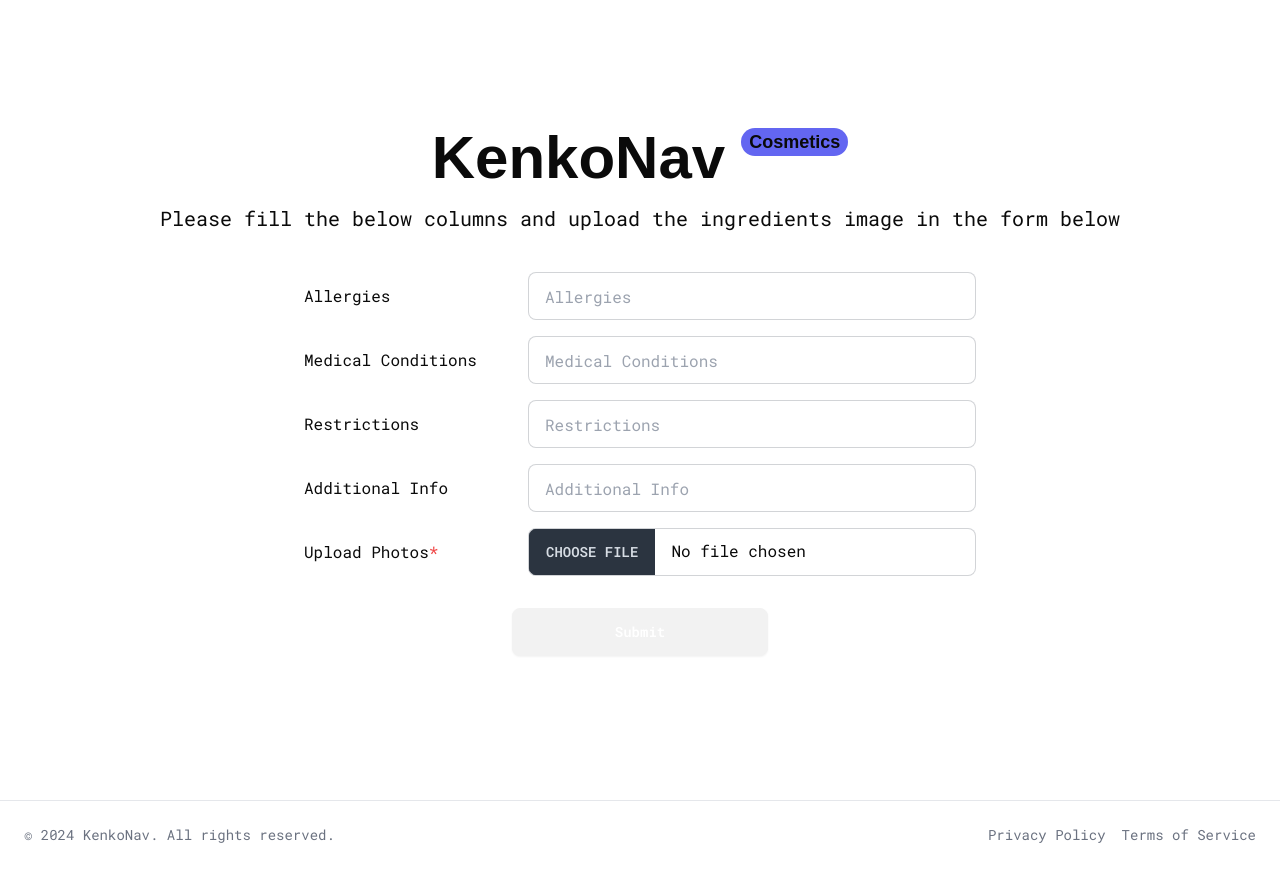
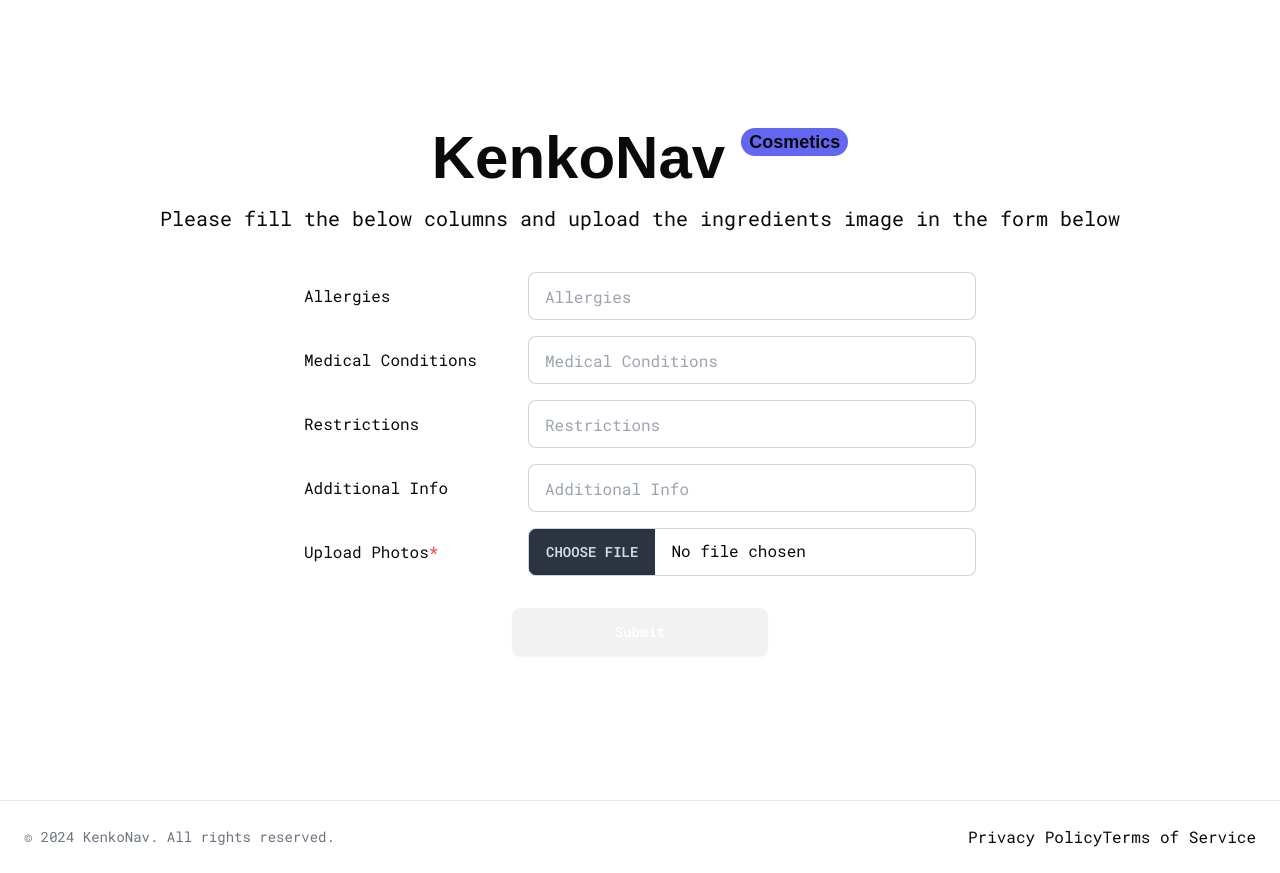
Before and after one commit to nikhilsharma26500/KenkoNav, a React (Vite) app: page /cosmetics in a window 1280 px wide. Built offline with nearby package versions, Linux system fonts and the light colour scheme; a web font is replaced by a local one.

Commit message:
bug fix try 2

```diff
--- a/src/components/footer/footer.tsx
+++ b/src/components/footer/footer.tsx
@@ -1,4 +1,4 @@
-import Link from 'next/link';
+// import Link from 'next/link';
 
 const footer = () => {
     return (
@@ -8,12 +8,12 @@ const footer = () => {
                     &copy; 2024 KenkoNav. All rights reserved.
                 </p>
                 <nav className="flex gap-4 mt-4 sm:mt-0">
-                    <Link className="text-sm text-gray-500 hover:text-gray-900 dark:text-gray-400 dark:hover:text-gray-100" href="#">
+                    {/* <Link className="text-sm text-gray-500 hover:text-gray-900 dark:text-gray-400 dark:hover:text-gray-100" href="#"> */}
                         Privacy Policy
-                    </Link>
-                    <Link className="text-sm text-gray-500 hover:text-gray-900 dark:text-gray-400 dark:hover:text-gray-100" href="#">
+                    {/* </Link> */}
+                    {/* <Link className="text-sm text-gray-500 hover:text-gray-900 dark:text-gray-400 dark:hover:text-gray-100" href="#"> */}
                         Terms of Service
-                    </Link>
+                    {/* </Link> */}
                 </nav>
             </div>
         </footer>
```
